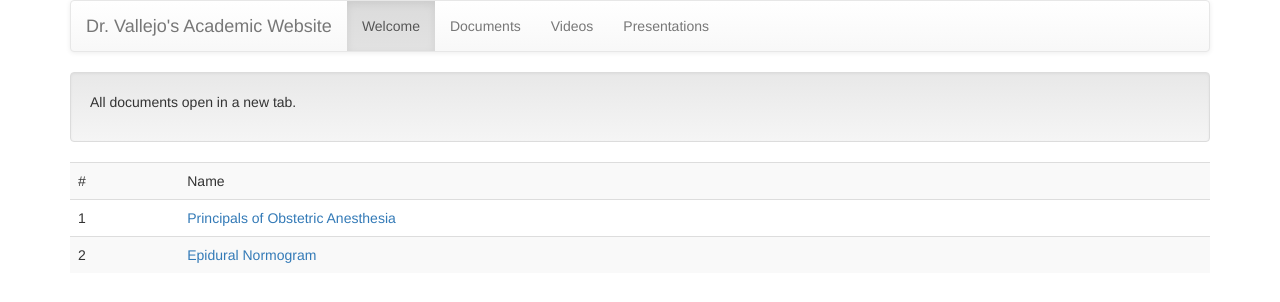
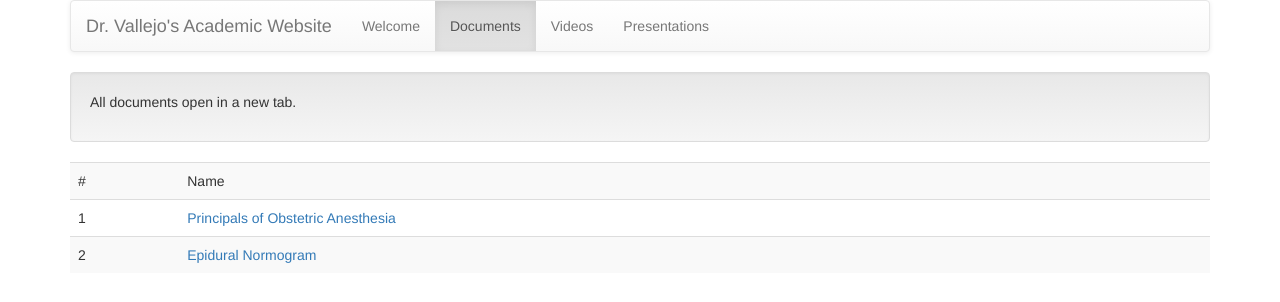
Before and after one commit to valleyjo/drvallejo.net, a Jekyll site: the page built from documents.html, in a window 1280 px wide. Shown: the top 302 px of the page. Built offline with Jekyll 4.4.1, drawn with Linux system fonts in a browser that asks for light colours; nearby versions of some CDN libraries.

Commit message:
Create active tab feature

```diff
--- a/_includes/header.html
+++ b/_includes/header.html
@@ -12,14 +12,18 @@
     </div>
     <div class="navbar-collapse collapse">
       <ul class="nav navbar-nav">
-        <li class="active">
-          <a href="/">Welcome</a></li>
-        <li class="">
-          <a href="/documents">Documents</a></li>
-        <li class="">
-          <a href="/videos">Videos</a></li>
-        <li class="">
-          <a href="/presentations">Presentations</a></li>
+        <li class="{% if page.active_tab == "Welcome" %}active{% endif %}">
+          <a href="/">Welcome</a>
+        </li>
+        <li class="{% if page.active_tab == "Documents" %}active{% endif %}">
+          <a href="/documents">Documents</a>
+        </li>
+        <li {% if page.active_tab == "Videos" %} class="active" {% endif %}>
+          <a href="/videos">Videos</a>
+        </li>
+        <li {% if page.active_tab == "Presentations" %} class="active" {% endif %}>
+          <a href="/presentations">Presentations</a>
+        </li>
       </ul>
     </div><!--/.nav-collapse -->
   </div><!--/.container-fluid -->
--- a/documents.html
+++ b/documents.html
@@ -1,5 +1,6 @@
 ---
 layout: default
+active_tab: Documents
 title: Dr. Manuel Vallejo's Academic Website
 ---
 <div class="">
--- a/index.html
+++ b/index.html
@@ -1,5 +1,6 @@
 ---
 layout: default
+active_tab: Welcome
 title: Dr. Manuel Vallejo's Academic Website
 ---
 <div class="">
```
